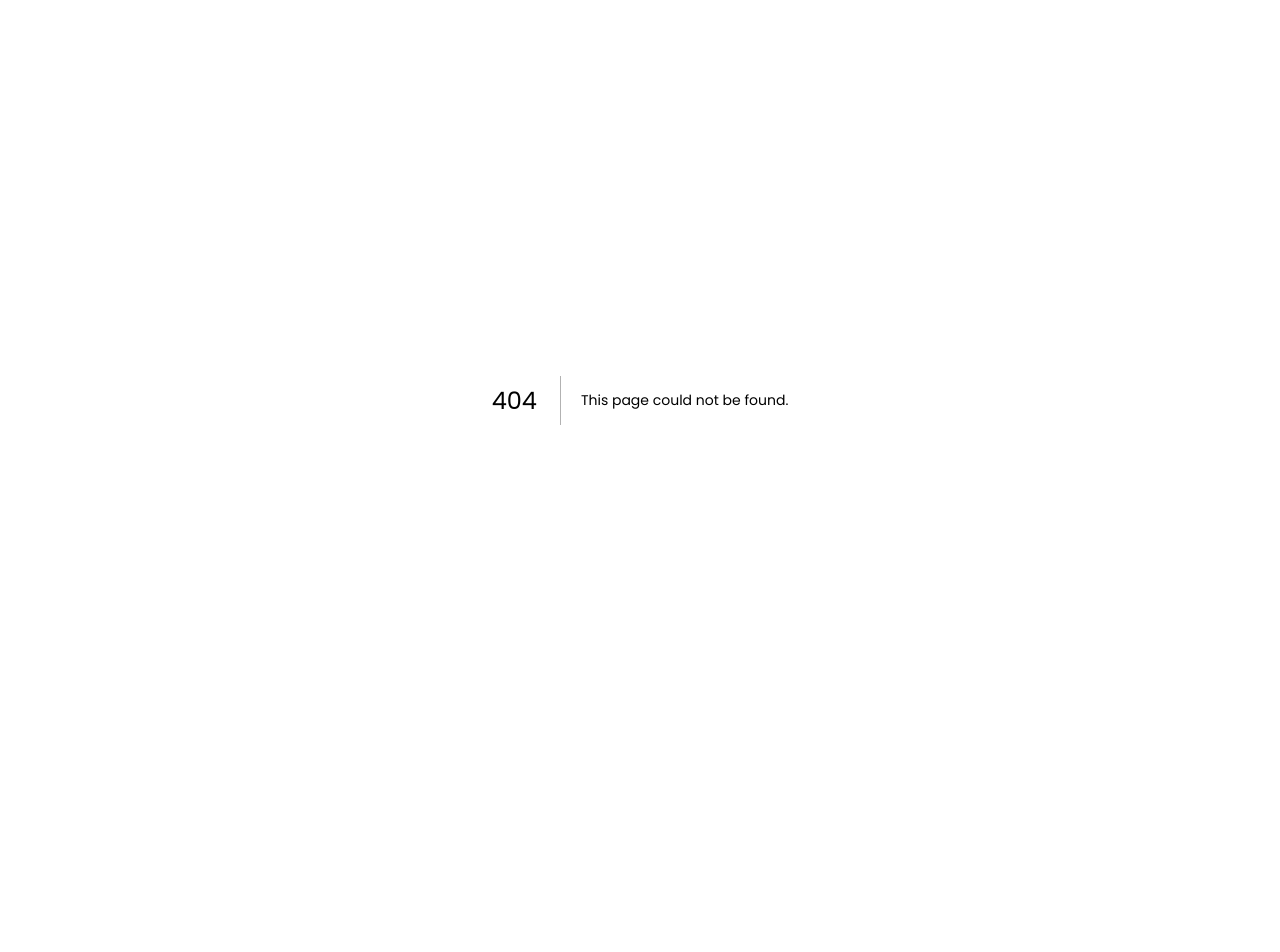
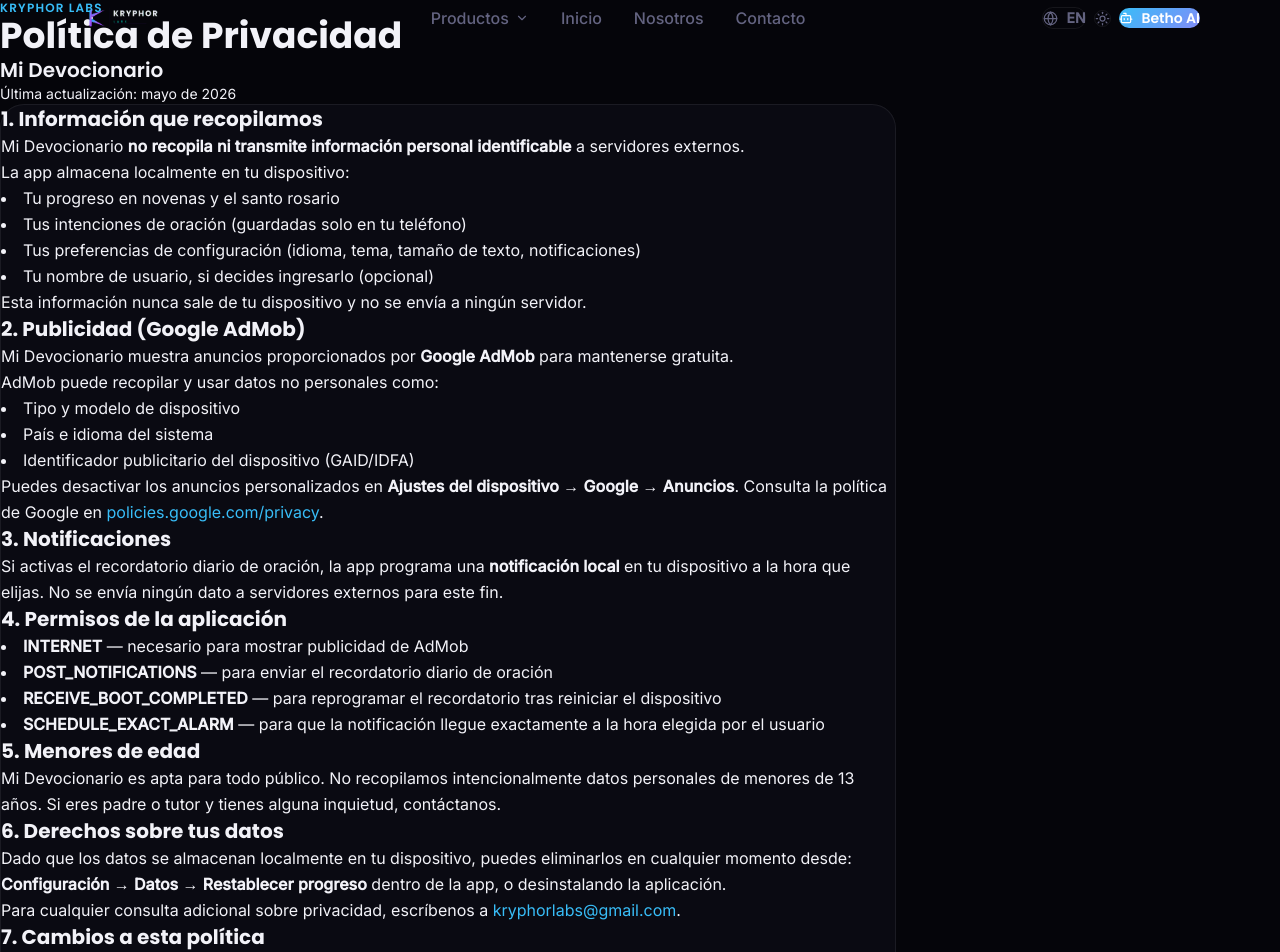
Before and after one commit to kryphorlabs/kryphor-web, a Next.js app: page /privacy/mi-devocionario in a window 1280 px wide. Before the commit this address had no page. Shown: the top 952 px of the page. Before the commit the page ends 800 px from the top, so only its background shows below. Built offline with nearby package versions, Linux system fonts and the light colour scheme.

Commit message:
chore: actualizar apps.ts y página de privacidad de MiDevocionario

```diff
--- /dev/null
+++ b/src/app/(public)/privacy/mi-devocionario/page.tsx
@@ -0,0 +1,193 @@
+import type { Metadata } from "next";
+
+export const metadata: Metadata = {
+  title: "Política de Privacidad — Mi Devocionario | Kryphor Labs",
+  description:
+    "Política de privacidad de Mi Devocionario, app de oración católica desarrollada por Kryphor Labs.",
+};
+
+export default function PrivacidadMiDevocionarioPage() {
+  return (
+    <div className="min-h-screen pt-24 pb-16" style={{ background: "var(--background)" }}>
+      <div className="max-w-4xl mx-auto px-6 sm:px-10 lg:px-14">
+
+        <div className="mb-10">
+          <p className="font-poppins font-semibold text-xs tracking-widest uppercase mb-3"
+            style={{ color: "var(--accent)" }}>
+            Kryphor Labs
+          </p>
+          <h1 className="font-poppins font-bold text-4xl mb-3"
+            style={{ color: "var(--foreground)" }}>
+            Política de Privacidad
+          </h1>
+          <p className="font-poppins font-semibold text-xl mb-3"
+            style={{ color: "var(--foreground)" }}>
+            Mi Devocionario
+          </p>
+          <p className="font-inter text-sm" style={{ color: "var(--muted-clr)" }}>
+            Última actualización: mayo de 2026
+          </p>
+        </div>
+
+        <div
+          className="glass rounded-3xl p-8 sm:p-10 space-y-8 font-inter leading-relaxed"
+          style={{ color: "var(--muted-clr)" }}
+        >
+          <section>
+            <h2 className="font-poppins font-bold text-xl mb-3"
+              style={{ color: "var(--foreground)" }}>
+              1. Información que recopilamos
+            </h2>
+            <p className="mb-3">
+              Mi Devocionario <strong style={{ color: "var(--foreground)" }}>no recopila ni transmite información personal identificable</strong> a servidores externos.
+            </p>
+            <p className="mb-3">La app almacena localmente en tu dispositivo:</p>
+            <ul className="list-disc list-inside space-y-2 ml-4">
+              <li>Tu progreso en novenas y el santo rosario</li>
+              <li>Tus intenciones de oración (guardadas solo en tu teléfono)</li>
+              <li>Tus preferencias de configuración (idioma, tema, tamaño de texto, notificaciones)</li>
+              <li>Tu nombre de usuario, si decides ingresarlo (opcional)</li>
+            </ul>
+            <p className="mt-3">
+              Esta información nunca sale de tu dispositivo y no se envía a ningún servidor.
+            </p>
+          </section>
+
+          <section>
+            <h2 className="font-poppins font-bold text-xl mb-3"
+              style={{ color: "var(--foreground)" }}>
+              2. Publicidad (Google AdMob)
+            </h2>
+            <p className="mb-3">
+              Mi Devocionario muestra anuncios proporcionados por <strong style={{ color: "var(--foreground)" }}>Google AdMob</strong> para mantenerse gratuita.
+            </p>
+            <p className="mb-3">AdMob puede recopilar y usar datos no personales como:</p>
+            <ul className="list-disc list-inside space-y-2 ml-4">
+              <li>Tipo y modelo de dispositivo</li>
+              <li>País e idioma del sistema</li>
+              <li>Identificador publicitario del dispositivo (GAID/IDFA)</li>
+            </ul>
+            <p className="mt-3">
+              Puedes desactivar los anuncios personalizados en{" "}
+              <strong style={{ color: "var(--foreground)" }}>Ajustes del dispositivo → Google → Anuncios</strong>.
+              Consulta la política de Google en{" "}
+              <a
+                href="https://policies.google.com/privacy"
+                target="_blank"
+                rel="noopener noreferrer"
+                style={{ color: "var(--accent)" }}
+              >
+                policies.google.com/privacy
+              </a>
+              .
+            </p>
+          </section>
+
+          <section>
+            <h2 className="font-poppins font-bold text-xl mb-3"
+              style={{ color: "var(--foreground)" }}>
+              3. Notificaciones
+            </h2>
+            <p>
+              Si activas el recordatorio diario de oración, la app programa una{" "}
+              <strong style={{ color: "var(--foreground)" }}>notificación local</strong> en tu
+              dispositivo a la hora que elijas. No se envía ningún dato a servidores externos para
+              este fin.
+            </p>
+          </section>
+
+          <section>
+            <h2 className="font-poppins font-bold text-xl mb-3"
+              style={{ color: "var(--foreground)" }}>
+              4. Permisos de la aplicación
+            </h2>
+            <ul className="list-disc list-inside space-y-2 ml-4">
+              <li>
+                <strong style={{ color: "var(--foreground)" }}>INTERNET</strong> — necesario para
+                mostrar publicidad de AdMob
+              </li>
+              <li>
+                <strong style={{ color: "var(--foreground)" }}>POST_NOTIFICATIONS</strong> — para
+                enviar el recordatorio diario de oración
+              </li>
+              <li>
+                <strong style={{ color: "var(--foreground)" }}>RECEIVE_BOOT_COMPLETED</strong> —
+                para reprogramar el recordatorio tras reiniciar el dispositivo
+              </li>
+              <li>
+                <strong style={{ color: "var(--foreground)" }}>SCHEDULE_EXACT_ALARM</strong> —
+                para que la notificación llegue exactamente a la hora elegida por el usuario
+              </li>
+            </ul>
+          </section>
+
+          <section>
+            <h2 className="font-poppins font-bold text-xl mb-3"
+              style={{ color: "var(--foreground)" }}>
+              5. Menores de edad
+            </h2>
+            <p>
+              Mi Devocionario es apta para todo público. No recopilamos intencionalmente datos
+              personales de menores de 13 años. Si eres padre o tutor y tienes alguna inquietud,
+              contáctanos.
+            </p>
+          </section>
+
+          <section>
+            <h2 className="font-poppins font-bold text-xl mb-3"
+              style={{ color: "var(--foreground)" }}>
+              6. Derechos sobre tus datos
+            </h2>
+            <p className="mb-3">
+              Dado que los datos se almacenan localmente en tu dispositivo, puedes eliminarlos en
+              cualquier momento desde:{" "}
+              <strong style={{ color: "var(--foreground)" }}>
+                Configuración → Datos → Restablecer progreso
+              </strong>{" "}
+              dentro de la app, o desinstalando la aplicación.
+            </p>
+            <p>
+              Para cualquier consulta adicional sobre privacidad, escríbenos a{" "}
+              <a
+                href="mailto:kryphorlabs@gmail.com"
+                style={{ color: "var(--accent)" }}
+              >
+                kryphorlabs@gmail.com
+              </a>
+              .
+            </p>
+          </section>
+
+          <section>
+            <h2 className="font-poppins font-bold text-xl mb-3"
+              style={{ color: "var(--foreground)" }}>
+              7. Cambios a esta política
+            </h2>
+            <p>
+              Cualquier actualización será publicada en esta página. El uso continuado de la app
+              implica la aceptación de la política vigente.
+            </p>
+          </section>
+
+          <section>
+            <h2 className="font-poppins font-bold text-xl mb-3"
+              style={{ color: "var(--foreground)" }}>
+              8. Contacto
+            </h2>
+            <p>
+              Desarrollado por{" "}
+              <strong style={{ color: "var(--foreground)" }}>Kryphor Labs</strong>
+              . Para preguntas sobre privacidad:{" "}
+              <a
+                href="mailto:kryphorlabs@gmail.com"
+                style={{ color: "var(--accent)" }}
+              >
+                kryphorlabs@gmail.com
+              </a>
+            </p>
+          </section>
+        </div>
+      </div>
+    </div>
+  );
+}
--- a/src/data/apps.ts
+++ b/src/data/apps.ts
@@ -43,14 +43,21 @@ export const apps: App[] = [
   {
     id: "mi-devocionario",
     name: "Mi Devocionario",
-    tagline: "Tu guía espiritual diaria",
+    tagline: "Rosario, novenas y oración diaria",
     description:
-      "Aplicación de devocionales, oraciones y reflexiones espirituales para acompañarte cada día en tu fe.",
+      "App de oración católica con el Santo Rosario completo (4 misterios), 6 novenas con contenido íntegro, plan de oración personalizado, recordatorio diario configurable y modo nocturno. Disponible en español, inglés, portugués, francés y latín.",
     category: "Espiritual",
-    status: "en-desarrollo",
-    color: "#27AE60",
+    status: "proximamente",
+    color: "#D4AF37",
     icon: "🙏",
-    features: ["Devocionales diarios", "Oraciones guiadas", "Versículos personalizados", "Modo sin conexión"],
+    features: [
+      "Santo Rosario completo (4 misterios)",
+      "6 novenas con los 9 días completos",
+      "Plan de oración multi-devoción",
+      "Recordatorio diario configurable",
+      "Modo nocturno y tamaño de texto",
+      "5 idiomas: ES, EN, PT, FR, LA",
+    ],
   },
   {
     id: "vortex",
```
